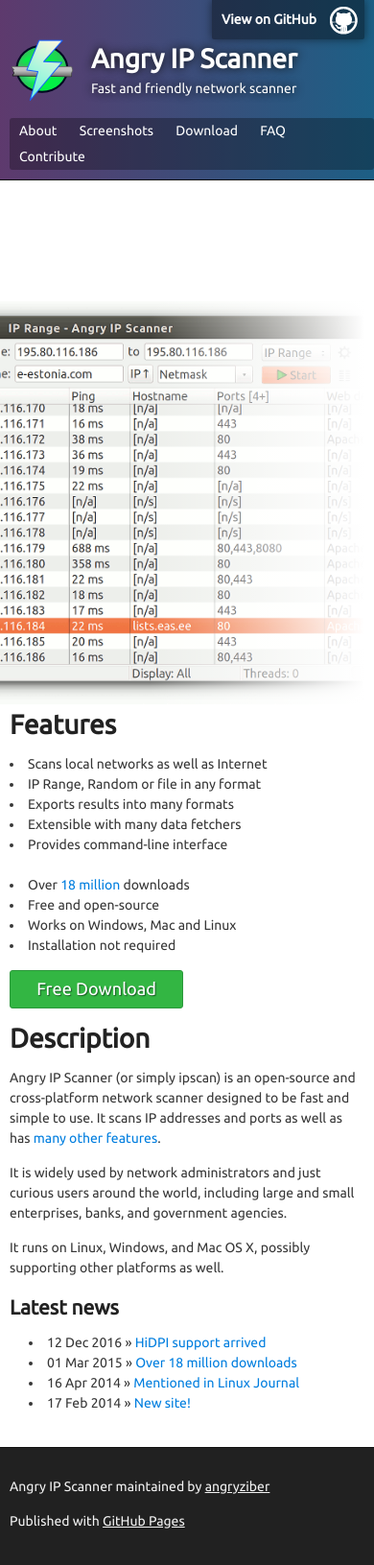
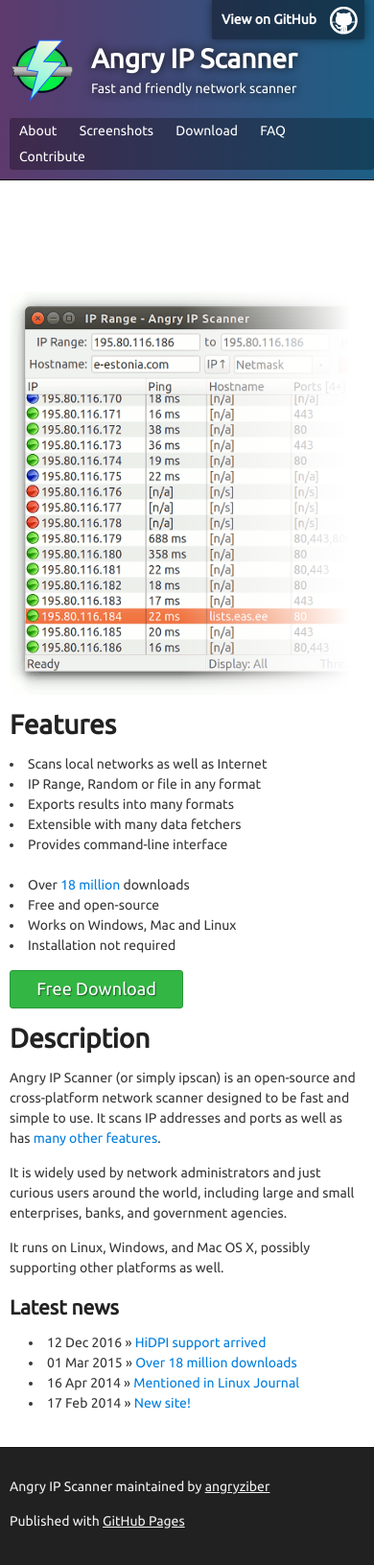
Before and after one commit to angryip/ipscan, a Jekyll site: the page built from index.html, in a window 390 px wide. Shown: the whole page at 96% size. Built offline with Jekyll 4.4.1, drawn with Linux system fonts in a browser that asks for light colours.

Commit message:
better layout for small screens

```diff
--- a/css/main.css
+++ b/css/main.css
@@ -512,13 +512,12 @@
   }
 
   img {
-    max-width: 96%;
+    max-width: 100%;
   }
 
-  img.featured {
+  a.featured {
     float: none;
-    margin: 0 auto -10px auto;
-    display: block;
+    width: 96%;
   }
 
   h1 {
```
